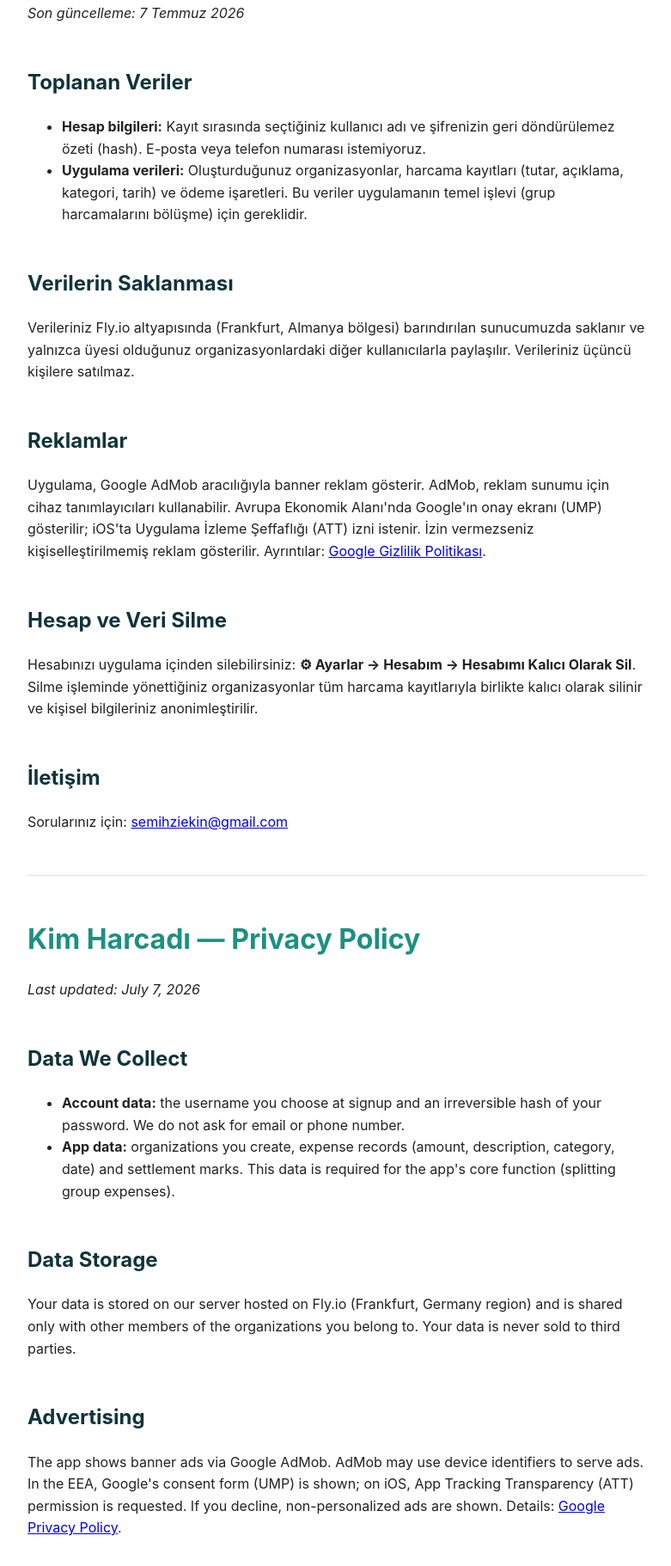
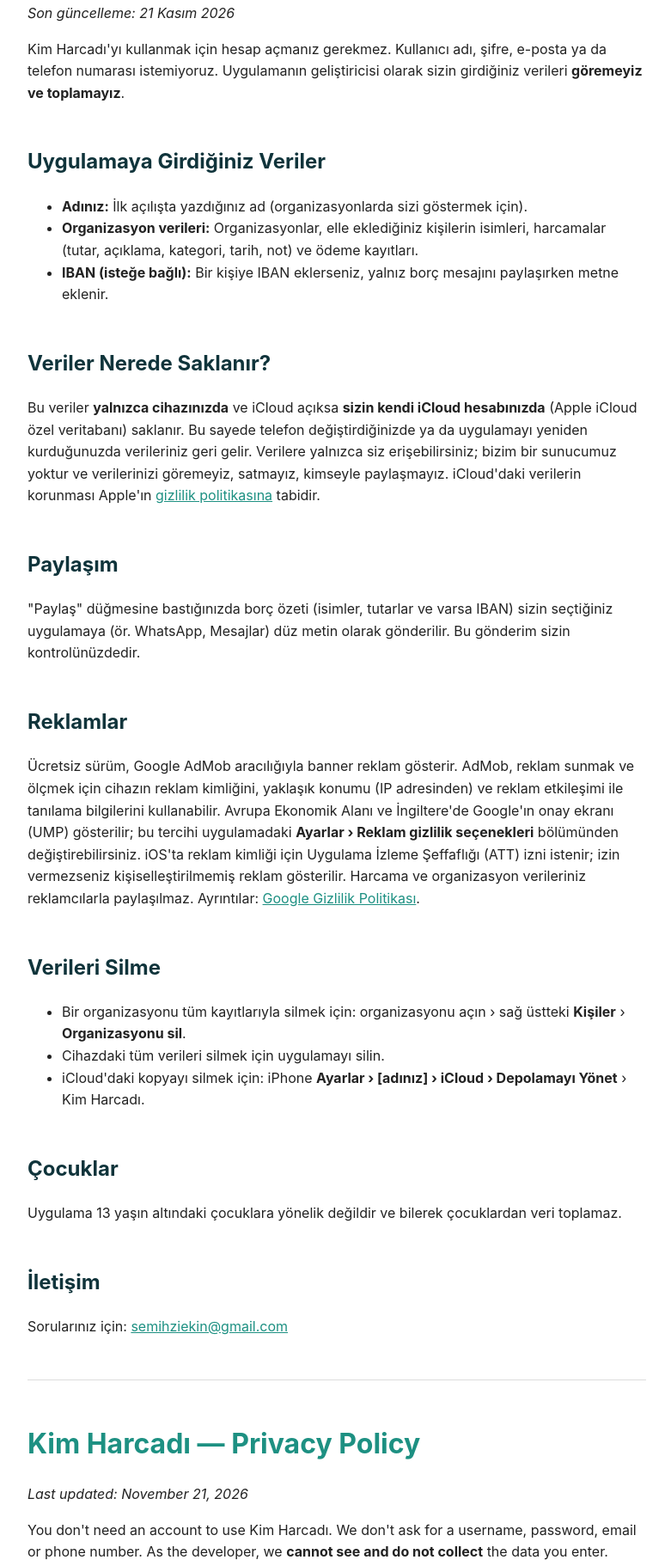
Before and after one commit to semihekin/kimharcadi-privacy, a plain HTML site: page index.html in a window 1280 px wide. Shown: the part 115-1937 px from the top of the page at 86% size, without its empty margins (248-1029 px from the left). Drawn offline with Linux system fonts and the light colour scheme.

Commit message:
Add files via upload

```diff
--- a/index.html
+++ b/index.html
@@ -6,31 +6,47 @@
 <title>Kim Harcadı — Gizlilik Politikası / Privacy Policy</title>
 <style>
   body { font-family: -apple-system, BlinkMacSystemFont, "Segoe UI", Roboto, sans-serif;
-         max-width: 720px; margin: 0 auto; padding: 24px; line-height: 1.6; color: #222; }
+         max-width: 720px; margin: 0 auto; padding: 24px; line-height: 1.6; color: #222; background: #fff; }
   h1 { color: #1d9082; } h2 { margin-top: 2em; color: #10343b; }
+  a { color: #1d9082; }
   hr { margin: 3em 0; border: none; border-top: 1px solid #ddd; }
-  @media (prefers-color-scheme: dark) { body { background:#111; color:#ddd; } h2{color:#8fd8cc;} }
+  @media (prefers-color-scheme: dark) {
+    body { background:#1e2227; color:#ddd; } h2 { color:#8fd8cc; } a { color:#3fd6bd; } hr { border-top-color:#3a404a; }
+  }
 </style>
 </head>
 <body>
 
 <h1>Kim Harcadı — Gizlilik Politikası</h1>
-<p><em>Son güncelleme: 7 Temmuz 2026</em></p>
+<p><em>Son güncelleme: 21 Kasım 2026</em></p>
 
-<h2>Toplanan Veriler</h2>
+<p>Kim Harcadı'yı kullanmak için hesap açmanız gerekmez. Kullanıcı adı, şifre, e-posta ya da telefon numarası istemiyoruz. Uygulamanın geliştiricisi olarak sizin girdiğiniz verileri <b>göremeyiz ve toplamayız</b>.</p>
+
+<h2>Uygulamaya Girdiğiniz Veriler</h2>
 <ul>
-  <li><b>Hesap bilgileri:</b> Kayıt sırasında seçtiğiniz kullanıcı adı ve şifrenizin geri döndürülemez özeti (hash). E-posta veya telefon numarası istemiyoruz.</li>
-  <li><b>Uygulama verileri:</b> Oluşturduğunuz organizasyonlar, harcama kayıtları (tutar, açıklama, kategori, tarih) ve ödeme işaretleri. Bu veriler uygulamanın temel işlevi (grup harcamalarını bölüşme) için gereklidir.</li>
+  <li><b>Adınız:</b> İlk açılışta yazdığınız ad (organizasyonlarda sizi göstermek için).</li>
+  <li><b>Organizasyon verileri:</b> Organizasyonlar, elle eklediğiniz kişilerin isimleri, harcamalar (tutar, açıklama, kategori, tarih, not) ve ödeme kayıtları.</li>
+  <li><b>IBAN (isteğe bağlı):</b> Bir kişiye IBAN eklerseniz, yalnız borç mesajını paylaşırken metne eklenir.</li>
 </ul>
 
-<h2>Verilerin Saklanması</h2>
-<p>Verileriniz Fly.io altyapısında (Frankfurt, Almanya bölgesi) barındırılan sunucumuzda saklanır ve yalnızca üyesi olduğunuz organizasyonlardaki diğer kullanıcılarla paylaşılır. Verileriniz üçüncü kişilere satılmaz.</p>
+<h2>Veriler Nerede Saklanır?</h2>
+<p>Bu veriler <b>yalnızca cihazınızda</b> ve iCloud açıksa <b>sizin kendi iCloud hesabınızda</b> (Apple iCloud özel veritabanı) saklanır. Bu sayede telefon değiştirdiğinizde ya da uygulamayı yeniden kurduğunuzda verileriniz geri gelir. Verilere yalnızca siz erişebilirsiniz; bizim bir sunucumuz yoktur ve verilerinizi göremeyiz, satmayız, kimseyle paylaşmayız. iCloud'daki verilerin korunması Apple'ın <a href="https://www.apple.com/legal/privacy/">gizlilik politikasına</a> tabidir.</p>
+
+<h2>Paylaşım</h2>
+<p>"Paylaş" düğmesine bastığınızda borç özeti (isimler, tutarlar ve varsa IBAN) sizin seçtiğiniz uygulamaya (ör. WhatsApp, Mesajlar) düz metin olarak gönderilir. Bu gönderim sizin kontrolünüzdedir.</p>
 
 <h2>Reklamlar</h2>
-<p>Uygulama, Google AdMob aracılığıyla banner reklam gösterir. AdMob, reklam sunumu için cihaz tanımlayıcıları kullanabilir. Avrupa Ekonomik Alanı'nda Google'ın onay ekranı (UMP) gösterilir; iOS'ta Uygulama İzleme Şeffaflığı (ATT) izni istenir. İzin vermezseniz kişiselleştirilmemiş reklam gösterilir. Ayrıntılar: <a href="https://policies.google.com/privacy">Google Gizlilik Politikası</a>.</p>
+<p>Ücretsiz sürüm, Google AdMob aracılığıyla banner reklam gösterir. AdMob, reklam sunmak ve ölçmek için cihazın reklam kimliğini, yaklaşık konumu (IP adresinden) ve reklam etkileşimi ile tanılama bilgilerini kullanabilir. Avrupa Ekonomik Alanı ve İngiltere'de Google'ın onay ekranı (UMP) gösterilir; bu tercihi uygulamadaki <b>Ayarlar › Reklam gizlilik seçenekleri</b> bölümünden değiştirebilirsiniz. iOS'ta reklam kimliği için Uygulama İzleme Şeffaflığı (ATT) izni istenir; izin vermezseniz kişiselleştirilmemiş reklam gösterilir. Harcama ve organizasyon verileriniz reklamcılarla paylaşılmaz. Ayrıntılar: <a href="https://policies.google.com/privacy">Google Gizlilik Politikası</a>.</p>
 
-<h2>Hesap ve Veri Silme</h2>
-<p>Hesabınızı uygulama içinden silebilirsiniz: <b>⚙ Ayarlar → Hesabım → Hesabımı Kalıcı Olarak Sil</b>. Silme işleminde yönettiğiniz organizasyonlar tüm harcama kayıtlarıyla birlikte kalıcı olarak silinir ve kişisel bilgileriniz anonimleştirilir.</p>
+<h2>Verileri Silme</h2>
+<ul>
+  <li>Bir organizasyonu tüm kayıtlarıyla silmek için: organizasyonu açın › sağ üstteki <b>Kişiler</b> › <b>Organizasyonu sil</b>.</li>
+  <li>Cihazdaki tüm verileri silmek için uygulamayı silin.</li>
+  <li>iCloud'daki kopyayı silmek için: iPhone <b>Ayarlar › [adınız] › iCloud › Depolamayı Yönet</b> › Kim Harcadı.</li>
+</ul>
+
+<h2>Çocuklar</h2>
+<p>Uygulama 13 yaşın altındaki çocuklara yönelik değildir ve bilerek çocuklardan veri toplamaz.</p>
 
 <h2>İletişim</h2>
 <p>Sorularınız için: <a href="mailto:semihziekin@gmail.com">semihziekin@gmail.com</a></p>
@@ -38,22 +54,35 @@
 <hr>
 
 <h1>Kim Harcadı — Privacy Policy</h1>
-<p><em>Last updated: July 7, 2026</em></p>
+<p><em>Last updated: November 21, 2026</em></p>
 
-<h2>Data We Collect</h2>
+<p>You don't need an account to use Kim Harcadı. We don't ask for a username, password, email or phone number. As the developer, we <b>cannot see and do not collect</b> the data you enter.</p>
+
+<h2>Data You Enter</h2>
 <ul>
-  <li><b>Account data:</b> the username you choose at signup and an irreversible hash of your password. We do not ask for email or phone number.</li>
-  <li><b>App data:</b> organizations you create, expense records (amount, description, category, date) and settlement marks. This data is required for the app's core function (splitting group expenses).</li>
+  <li><b>Your name:</b> the name you type on first launch (to show you in your groups).</li>
+  <li><b>Group data:</b> groups, the names of people you add manually, expenses (amount, description, category, date, note) and payment records.</li>
+  <li><b>IBAN (optional):</b> if you add an IBAN to a person, it is only included in the text when you share a balance summary.</li>
 </ul>
 
-<h2>Data Storage</h2>
-<p>Your data is stored on our server hosted on Fly.io (Frankfurt, Germany region) and is shared only with other members of the organizations you belong to. Your data is never sold to third parties.</p>
+<h2>Where Data Is Stored</h2>
+<p>This data is stored <b>only on your device</b> and, if iCloud is enabled, in <b>your own iCloud account</b> (Apple iCloud private database), so your data comes back when you change phones or reinstall the app. Only you can access it; we have no server and we cannot see, sell or share your data. Data in iCloud is protected under Apple's <a href="https://www.apple.com/legal/privacy/">privacy policy</a>.</p>
+
+<h2>Sharing</h2>
+<p>When you tap "Share", the balance summary (names, amounts and any IBANs) is sent as plain text to the app you choose (e.g. WhatsApp, Messages). This is under your control.</p>
 
 <h2>Advertising</h2>
-<p>The app shows banner ads via Google AdMob. AdMob may use device identifiers to serve ads. In the EEA, Google's consent form (UMP) is shown; on iOS, App Tracking Transparency (ATT) permission is requested. If you decline, non-personalized ads are shown. Details: <a href="https://policies.google.com/privacy">Google Privacy Policy</a>.</p>
+<p>The free version shows banner ads via Google AdMob. AdMob may use your device's advertising identifier, approximate location (from IP address), ad interaction and diagnostic data to serve and measure ads. In the EEA and UK, Google's consent form (UMP) is shown; you can change your choice in <b>Settings › Ad privacy options</b>. On iOS, App Tracking Transparency (ATT) permission is requested; if you decline, non-personalized ads are shown. Your expense and group data is never shared with advertisers. Details: <a href="https://policies.google.com/privacy">Google Privacy Policy</a>.</p>
 
-<h2>Account &amp; Data Deletion</h2>
-<p>You can delete your account in-app: <b>⚙ Settings → My Account → Permanently Delete My Account</b>. Deletion permanently removes organizations you own with all their expense records and anonymizes your personal information.</p>
+<h2>Deleting Data</h2>
+<ul>
+  <li>To delete a group with all its records: open the group › <b>People</b> (top right) › <b>Delete group</b>.</li>
+  <li>To delete all data on the device, delete the app.</li>
+  <li>To delete the iCloud copy: iPhone <b>Settings › [your name] › iCloud › Manage Storage</b> › Kim Harcadı.</li>
+</ul>
+
+<h2>Children</h2>
+<p>The app is not directed at children under 13 and does not knowingly collect data from children.</p>
 
 <h2>Contact</h2>
 <p>Questions: <a href="mailto:semihziekin@gmail.com">semihziekin@gmail.com</a></p>
```
